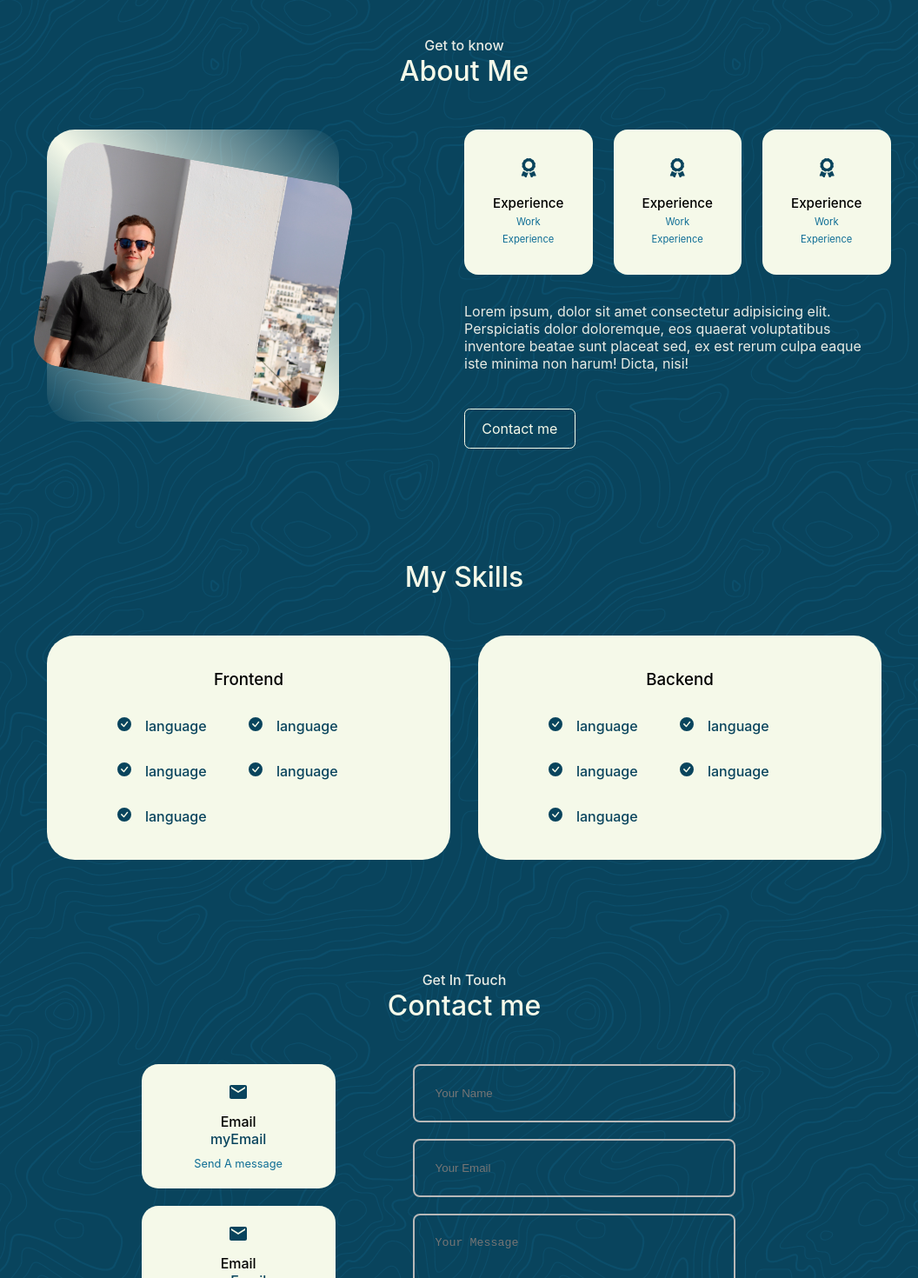
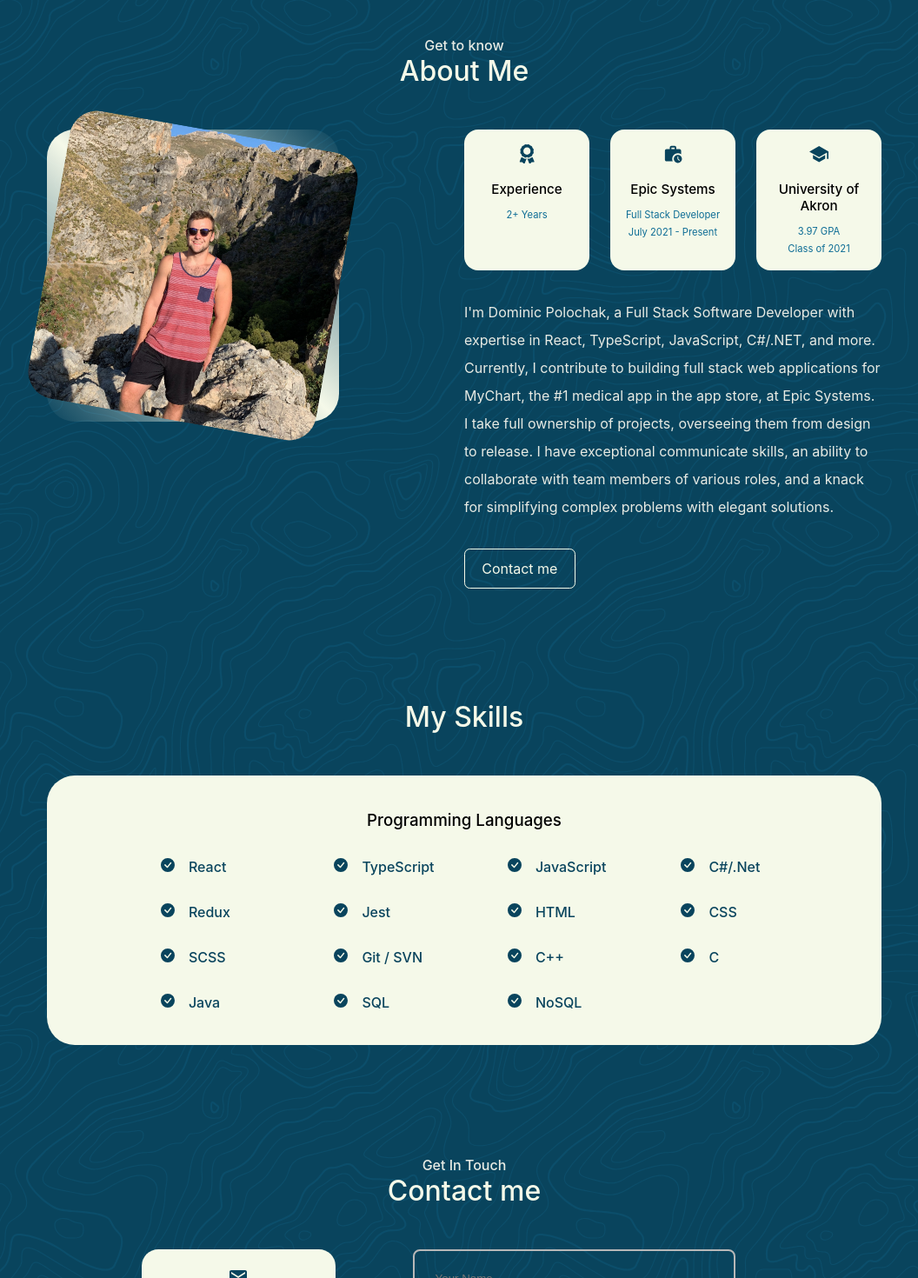
Before and after one commit to dompolochak/AboutMe, a React (Create React App) app in the folder app/: page / in a window 1280 px wide. Shown: the part 886-2356 px from the top of the page at 87% size, without its empty margins (106-1162 px from the left). Built offline with nearby package versions, Linux system fonts and the light colour scheme.

Commit message:
Add real content

```diff
--- a/app/src/components/AboutMe.tsx
+++ b/app/src/components/AboutMe.tsx
@@ -1,7 +1,10 @@
 import React, {memo, ReactElement, useState, useMemo} from "react";
 import "../styles/aboutme.css"
-import ME from "../assets/IMG_santroini copy.JPG"
+import ME from "../assets/IMG_5778.jpeg"
 import {FaAward} from "react-icons/fa"
+import {MdWorkHistory} from "react-icons/md"
+import {IoSchoolSharp} from "react-icons/io5"
+import CV from '../assets/Resume5_9_23.pdf';
 
 export const AboutMe = memo(function AboutMe(): ReactElement {
 
@@ -17,23 +20,33 @@ export const AboutMe = memo(function AboutMe(): ReactElement {
 
                     <div className="about_content">
                         <div className="about_cards">
-                            <article className="about_card">
+                            <a className="about_card" download href={CV}>
                                 <FaAward className="about_icon"/>
                                 <h5>Experience</h5>
-                                <small className="about_small">Work Experience</small>
-                            </article>
-                            <article className="about_card">
-                                <FaAward className="about_icon"/>
-                                <h5>Experience</h5>
-                                <small className="about_small">Work Experience</small>
-                            </article>
-                            <article className="about_card">
-                                <FaAward className="about_icon"/>
-                                <h5>Experience</h5>
-                                <small className="about_small">Work Experience</small>
-                            </article>
+                                <small className="about_small">2+ Years</small>
+                            </a>
+                            <a className="about_card" href="https://www.epic.com/" target="_blank">
+                                <MdWorkHistory className="about_icon"/>
+                                <h5>Epic Systems</h5>
+                                <small className="about_small">Full Stack Developer</small>
+                                <br/>
+                                <small className="about_small">July 2021 - Present</small>
+                            </a>
+                            <a className="about_card" href="https://www.uakron.edu/" target="_blank">
+                                <IoSchoolSharp className="about_icon"/>
+                                <h5>University of Akron</h5>
+                                <small className="about_small">3.97 GPA</small>
+                                <br/>
+                                <small className="about_small">Class of 2021</small>
+                            </a>
                         </div>
-                        <p>Lorem ipsum, dolor sit amet consectetur adipisicing elit. Perspiciatis dolor doloremque, eos quaerat voluptatibus inventore beatae sunt placeat sed, ex est rerum culpa eaque iste minima non harum! Dicta, nisi!</p>
+                        <p>
+                            I'm Dominic Polochak, a Full Stack Software Developer with expertise in React, TypeScript, JavaScript, C#/.NET, and more.
+                            Currently, I contribute to building full stack web applications for MyChart, the #1 medical app in the app store, at Epic Systems.
+                            I take full ownership of projects, overseeing them from design to release. I have exceptional communicate skills, an ability to collaborate
+                            with team members of various roles, and a knack for simplifying complex problems with elegant solutions.
+
+                        </p>
                         <a href="#contact" className="btn"> Contact me</a>
                     </div>
                 </div>
--- a/app/src/components/Contact.tsx
+++ b/app/src/components/Contact.tsx
@@ -1,6 +1,8 @@
 import React, {useRef} from 'react'
 import {MdEmail} from "react-icons/md"
 import emailjs from "emailjs-com";
+import {AiFillPhone} from "react-icons/ai"
+import {BsLinkedin, BsGithub, BsInstagram} from 'react-icons/bs'
 
 import "../styles/contact.css"
 
@@ -24,14 +26,22 @@ function Contact() {
                 <article className="contact_option">
                     <MdEmail className='contact_option_icon'/>
                     <h4>Email</h4>
-                    <h5>myEmail</h5>
-                    <a href="email.com" target="_blank">Send A message</a>
+                    <h5>dompolochak@gmail.com</h5>
+                    <a href="mailto:dompolochak@gmail.com" target="_blank">Send A message</a>
                 </article>
                 <article className="contact_option">
-                    <MdEmail className='contact_option_icon'/>
-                    <h4>Email</h4>
-                    <h5>myEmail</h5>
-                    <a href="email.com">Send A message</a>
+                    <AiFillPhone className='contact_option_icon'/>
+                    <h4>Phone</h4>
+                    <h5>{"(724) 814 - 4811"}</h5>
+                </article>
+                <article className="contact_option">
+                    <h4>Social Media</h4>
+                    <div className="contact_socials">
+                        <a href="https://www.linkedin.com/in/dominic-polochak-6b366816b/" className='contact_option_icon' target='_blank'><BsLinkedin/></a>
+                        <a href="https://github.com/dompolochak" className='contact_option_icon' target='_blank'><BsGithub/></a>
+                        <a href="https://www.instagram.com/dom_polochak/" className='contact_option_icon' target='_blank'><BsInstagram/> </a>
+                    </div>
+
                 </article>
             </div>
             <form ref={form} onSubmit={(sendEmail)}>
--- a/app/src/components/Experience.tsx
+++ b/app/src/components/Experience.tsx
@@ -8,71 +8,96 @@ export const Experience = () => {
         <h2>My Skills</h2>
         <div className="container experience_container">
             <div className="experience_frontend">
-                <h3>Frontend</h3>
+                <h3>Programming Languages</h3>
                 <div className="experience_content">
                     <article className="experience_details">
                         <BsCheckCircleFill className="icon"/>
                         <div>
-                            <h4>language</h4>
+                            <h4>React</h4>
                         </div>
                     </article>
                     <article className="experience_details">
                         <BsCheckCircleFill className="icon"/>
                         <div>
-                            <h4>language</h4>
+                            <h4>TypeScript</h4>
                         </div>
                     </article>
                     <article className="experience_details">
                         <BsCheckCircleFill className="icon"/>
                         <div>
-                            <h4>language</h4>
+                            <h4>JavaScript</h4>
                         </div>
                     </article>
                     <article className="experience_details">
                         <BsCheckCircleFill className="icon"/>
                         <div>
-                            <h4>language</h4>
+                            <h4>C#/.Net</h4>
                         </div>
                     </article>
                     <article className="experience_details">
                         <BsCheckCircleFill className="icon"/>
                         <div>
-                            <h4>language</h4>
-                        </div>
-                    </article>
-                </div>
-            </div>
-            <div className="experience_backend">
-            <h3>Backend</h3>
-                <div className="experience_content">
-                    <article className="experience_details">
-                        <BsCheckCircleFill className="icon"/>
-                        <div>
-                            <h4>language</h4>
+                            <h4>Redux</h4>
                         </div>
                     </article>
                     <article className="experience_details">
                         <BsCheckCircleFill className="icon"/>
                         <div>
-                            <h4>language</h4>
+                            <h4>Jest</h4>
                         </div>
                     </article>
                     <article className="experience_details">
                         <BsCheckCircleFill className="icon"/>
                         <div>
-                            <h4>language</h4>
+                            <h4>HTML</h4>
                         </div>
                     </article>
                     <article className="experience_details">
                         <BsCheckCircleFill className="icon"/>
                         <div>
-                            <h4>language</h4>
+                            <h4>CSS</h4>
                         </div>
                     </article>
                     <article className="experience_details">
                         <BsCheckCircleFill className="icon"/>
                         <div>
-                            <h4>language</h4>
+                            <h4>SCSS</h4>
+                        </div>
+                    </article>
+                    <article className="experience_details">
+                        <BsCheckCircleFill className="icon"/>
+                        <div>
+                            <h4>Git / SVN</h4>
+                        </div>
+                    </article>
+                    <article className="experience_details">
+                        <BsCheckCircleFill className="icon"/>
+                        <div>
+                            <h4>C++</h4>
+                        </div>
+                    </article>
+                    <article className="experience_details">
+                        <BsCheckCircleFill className="icon"/>
+                        <div>
+                            <h4>C</h4>
+                        </div>
+                    </article>
+                    <article className="experience_details">
+                        <BsCheckCircleFill className="icon"/>
+                        <div>
+                            <h4>Java</h4>
+                        </div>
+                    </article>
+                    <article className="experience_details">
+                        <BsCheckCircleFill className="icon"/>
+                        <div>
+                            <h4>SQL</h4>
+                        </div>
+                    </article>
+                    <article className="experience_details">
+                        <BsCheckCircleFill className="icon"/>
+                        <div>
+                            <h4>NoSQL</h4>
                         </div>
                     </article>
                 </div>
--- a/app/src/components/Footer.tsx
+++ b/app/src/components/Footer.tsx
@@ -22,9 +22,9 @@ function Footer() {
             </ul>
 
             <div className="footer_socials">
-                <a href="instagram.com"><BiLogoInstagramAlt/></a>
-                <a href="linkind.com"><BsLinkedin/></a>
-                <a href="github.com"><BsGithub/></a>
+                <a href="https://www.instagram.com/dom_polochak/" target='_blank'><BiLogoInstagramAlt/></a>
+                <a href="https://www.linkedin.com/in/dominic-polochak-6b366816b/" target='_blank'><BsLinkedin/></a>
+                <a href="https://github.com/dompolochak" target='_blank'><BsGithub/></a>
             </div>
 
             <div className="footer_copyright">
--- a/app/src/components/HeaderSocials.tsx
+++ b/app/src/components/HeaderSocials.tsx
@@ -5,9 +5,9 @@ import {BsLinkedin, BsGithub, BsInstagram} from 'react-icons/bs'
 const HeaderSocials = () => {
   return (
     <div className="header header_socials">
-        <a href='' target='_blank'><BsLinkedin/></a>
-        <a href='' target='_blank'><BsGithub/></a>
-        <a href='' target='_blank'><BsInstagram/></a>
+        <a href='https://www.linkedin.com/in/dominic-polochak-6b366816b/' target='_blank'><BsLinkedin/></a>
+        <a href='https://github.com/dompolochak' target='_blank'><BsGithub/></a>
+        <a href='https://www.instagram.com/dom_polochak/' target='_blank'><BsInstagram/></a>
     </div>
   )
 }
--- a/app/src/styles/aboutme.css
+++ b/app/src/styles/aboutme.css
@@ -36,15 +36,21 @@
     background: var(--color-primary);
     border: 1px solid transparent;
     border-radius: 1rem;
-    padding: 2rem;
+    padding: 1rem 0.5rem;
     text-align: center;
     transition: var(--transition);
 }
+
+.about_card > * {
+    margin-bottom: 0.5rem;
+}
+
 
 .about_card:hover{
     background: transparent;
     border-color: var(--color-primary);
     cursor: default;
+    cursor: pointer;
 }
 
 .about_icon{
@@ -61,6 +67,7 @@
 .about_card h5 {
     font-size: 0.95rem;
     transition: var(--transition);
+    color: black;
 }
 
 .about_card:hover h5{
@@ -78,8 +85,9 @@
 }
 
 .about_content p {
-    margin: 2rem 0 2.6rem;
+    margin: 2rem 0 2rem;
     color: var(--color-light);
+    line-height: 2rem;
 }
 
 @media screen and (max-width: 1024px){
@@ -94,7 +102,7 @@
     }
 
     .about_content p {
-        margin: 1rem 0 1.5rem
+        margin: 1rem 0 1.5rem;
     }
 
 }
@@ -110,10 +118,6 @@
         gap: 1rem;
     }
 
-    .about_content{
-        text-align: center;
-    }
-
     .about_content p {
         margin: 1.5rem 0;
     }
--- a/app/src/styles/contact.css
+++ b/app/src/styles/contact.css
@@ -96,6 +96,21 @@ input, textarea{
     border-color: transparent;
 }
 
+.contact_socials{
+    display: flex;
+    flex-direction: row;
+    align-items: center;
+    gap: 2rem;
+    right: 2rem;
+    top: 2rem;
+}
+
+.contact_socials .contact_option_icon{
+    font-size: 2rem;
+    margin:auto;
+    margin-top:1rem;
+}
+
 @media screen and (max-width: 1024px){
     .container.contact_container{
         grid-template-columns: 1fr;
--- a/app/src/styles/experience.css
+++ b/app/src/styles/experience.css
@@ -1,7 +1,7 @@
 .experience_container{
-    display: grid;
+   /* display: grid;
     grid-template-columns: 1fr 1fr;
-    gap: 2rem;
+    gap: 2rem;*/
 }
 
 .experience_container > div {
@@ -39,13 +39,14 @@
 
 .experience_content{
     display: grid;
-    grid-template-columns: 1fr 1fr;
+    grid-template-columns: 1fr 1fr 1fr 1fr;
     row-gap: 2rem;
 }
 
 .experience_details{
     display:flex;
     gap: 1rem;
+    margin-left:25%;
 }
 
 .experience_details h4{
@@ -85,4 +86,13 @@
         padding: 2rem 1rem;
     }
 
+    .experience_content{
+        grid-template-columns: 1fr 1fr;
+        row-gap: 2rem;
+    }
+
+    .experience_details{
+        margin-left: 0;
+    }
+
 }
```
Also changed, not shown: app/src/assets/IMG_5778.jpeg (added).
